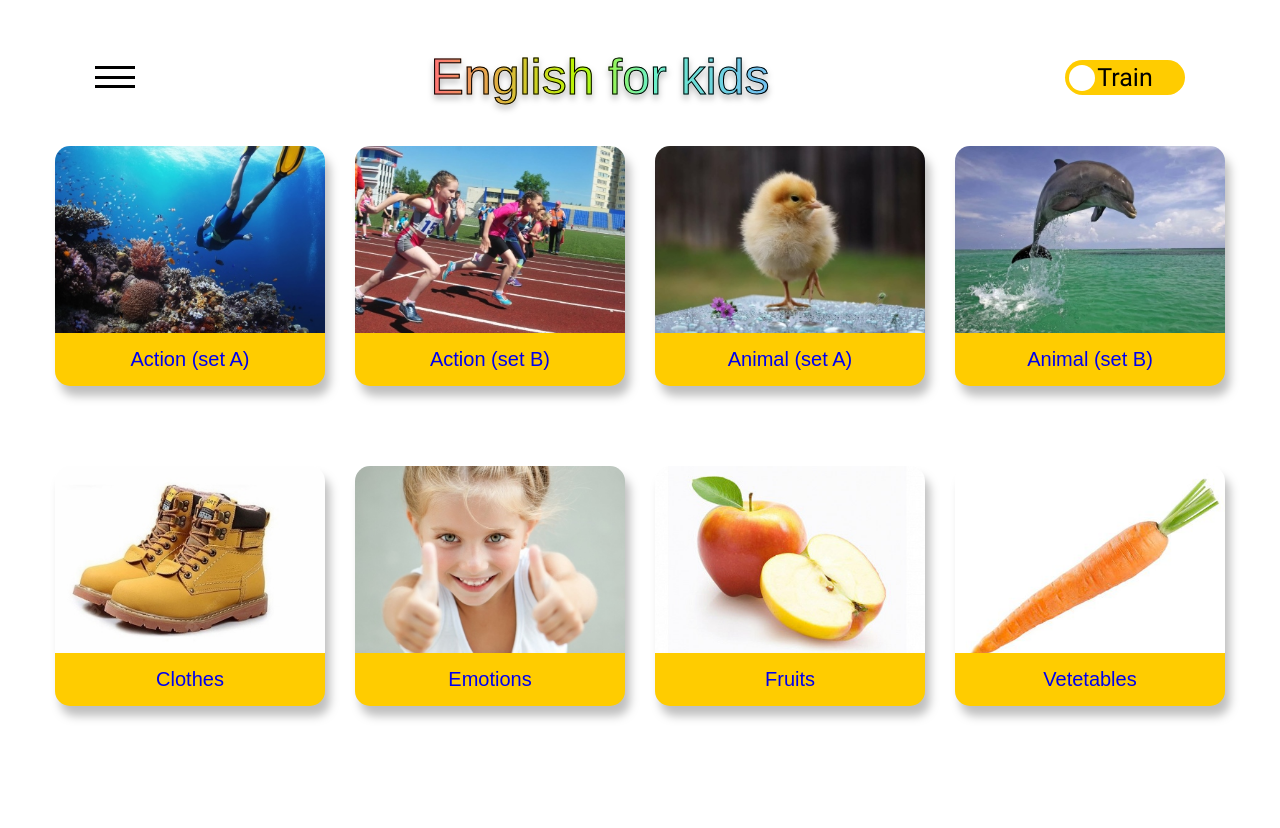
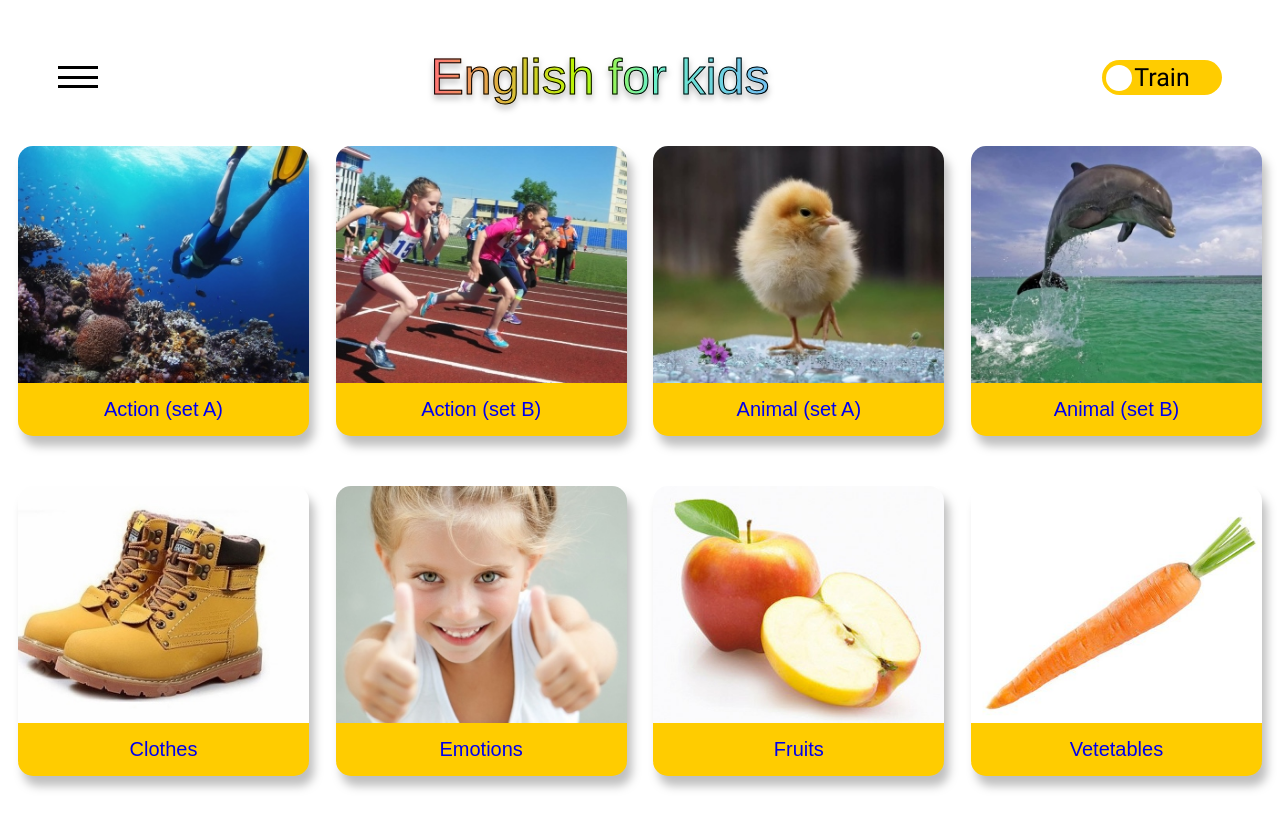
Before and after one commit to Tasty63/english-for-kids, a React (Create React App) app in the folder english-for-kids/: page / in a window 1280 px wide. Shown: the top 828 px of the page. Before the commit the page ends 800 px from the top, so only its background shows below. Built offline with nearby package versions, Linux system fonts and the light colour scheme; a web font is replaced by a local one.

Commit message:
feat: change cards layout styles

```diff
--- a/english-for-kids/src/app.api.ts
+++ b/english-for-kids/src/app.api.ts
@@ -3,7 +3,7 @@ import { TOGGLE_MENU, INIT_CATEGORIES } from './redux/action-constants';
 export type Category = {
   id: string;
   name: string;
-  image: string;
+  preview: string;
   words: WordData[];
 };
 
--- a/english-for-kids/src/categories-data.ts
+++ b/english-for-kids/src/categories-data.ts
@@ -4,7 +4,7 @@ const categories: Category[] = [
   {
     id: '1',
     name: 'Action (set A)',
-    image: '/images/dive.jpg',
+    preview: '/images/dive.jpg',
     words: [
       {
         word: 'cry',
@@ -59,7 +59,7 @@ const categories: Category[] = [
   {
     id: '2',
     name: 'Action (set B)',
-    image: '/images/run.jpg',
+    preview: '/images/run.jpg',
     words: [
       {
         word: 'open',
@@ -114,7 +114,7 @@ const categories: Category[] = [
   {
     id: '3',
     name: 'Animal (set A)',
-    image: '/images/chick.jpg',
+    preview: '/images/chick.jpg',
     words: [
       {
         word: 'cat',
@@ -169,7 +169,7 @@ const categories: Category[] = [
   {
     id: '4',
     name: 'Animal (set B)',
-    image: '/images/dolphin.jpg',
+    preview: '/images/dolphin.jpg',
     words: [
       {
         word: 'bird',
@@ -224,7 +224,7 @@ const categories: Category[] = [
   {
     id: '5',
     name: 'Clothes',
-    image: '/images/boot.jpg',
+    preview: '/images/boot.jpg',
     words: [
       {
         word: 'skirt',
@@ -279,7 +279,7 @@ const categories: Category[] = [
   {
     id: '6',
     name: 'Emotions',
-    image: '/images/happy.jpg',
+    preview: '/images/happy.jpg',
     words: [
       {
         word: 'sad',
@@ -334,7 +334,7 @@ const categories: Category[] = [
   {
     id: '7',
     name: 'Fruits',
-    image: '/images/fruits/apple.jpg',
+    preview: '/images/fruits/apple.jpg',
     words: [
       {
         word: 'apple',
@@ -347,7 +347,7 @@ const categories: Category[] = [
   {
     id: '8',
     name: 'Vetetables',
-    image: '/images/vegetables/carrot.jpg',
+    preview: '/images/vegetables/carrot.jpg',
     words: [
       {
         word: 'carrot',
--- a/english-for-kids/src/components/categories-list/categories-list.scss
+++ b/english-for-kids/src/components/categories-list/categories-list.scss
@@ -1,6 +1,5 @@
 .category-list {
-  display: grid;
-  grid-template-columns: repeat(4, 1fr);
-  grid-template-rows: auto;
-  gap: 8rem 3rem;
+  display: flex;
+  flex-wrap: wrap;
+  justify-content: space-between;
 }
--- a/english-for-kids/src/components/category-card/category-card.scss
+++ b/english-for-kids/src/components/category-card/category-card.scss
@@ -4,8 +4,9 @@
   display: flex;
   flex-direction: column;
   text-decoration: none;
-  max-width: 30rem;
-  height: 24rem;
+  flex-basis: calc(25% - 2rem);
+  margin-bottom: 5rem;
+  height: 29rem;
   width: 100%;
   filter: drop-shadow(5px 10px 5px rgba(0, 0, 0, 0.25));
 
--- a/english-for-kids/src/components/category-card/category-card.tsx
+++ b/english-for-kids/src/components/category-card/category-card.tsx
@@ -3,13 +3,13 @@ import { Category } from '../../app.api';
 import { Link } from 'react-router-dom';
 import { removeSpacesfromWord } from '../../utils/helpers';
 
-const CategoryCard = ( {name, image}: Category) => {
+const CategoryCard = ( {name, preview}: Category) => {
   const nameWithoutSpaces = removeSpacesfromWord(name);
 
   return (
       <Link to={`/category/${nameWithoutSpaces}`} className="card">
         <div className="card__image-wrapper">
-          <img src={image} alt={name} className="card__image" />
+          <img src={preview} alt={name} className="card__image" />
         </div>
         <footer className="card__footer">
           <span className="card__name">{name}</span>
--- a/english-for-kids/src/components/header/menu/menu.scss
+++ b/english-for-kids/src/components/header/menu/menu.scss
@@ -6,12 +6,12 @@
   background: $menuColor;
   top: 0;
   left: 0;
-  height: 100vh;
-  max-width: 75rem;
-  padding: 0 15%;
+  height: 100%;
+  width: 20rem;
+  padding: 15rem 20rem;
   z-index: 2;
   transform: translateX(-100%);
-  transition: transform 1s ease;
+  transition: transform 0.7s;
 
   &_opened {
     transform: translateX(0);
@@ -20,21 +20,19 @@
   &__list {
     display: flex;
     flex-direction: column;
-    margin-top: 187px;
     padding: 0;
   }
 
   &__item {
     list-style: none;
-
     &:not(:last-child) {
-      margin-bottom: 50px;
+      margin-bottom: 5rem;
     }
   }
 
   &__link {
     text-decoration: none;
-    font-size: 20px;
-    line-height: 23px;
+    padding: 1rem;
+    font-size: 2rem;
   }
 }
--- a/english-for-kids/src/scss/variables.scss
+++ b/english-for-kids/src/scss/variables.scss
@@ -1,6 +1,6 @@
 @import './fonts.scss';
 
-$containerSize: 1170px;
+$containerSize: 1400px;
 
 $logoFont: 'Montserrat-Bold', sans-serif;
 $cardFont: 'Montserrat-Medium', sans-serif;
```
